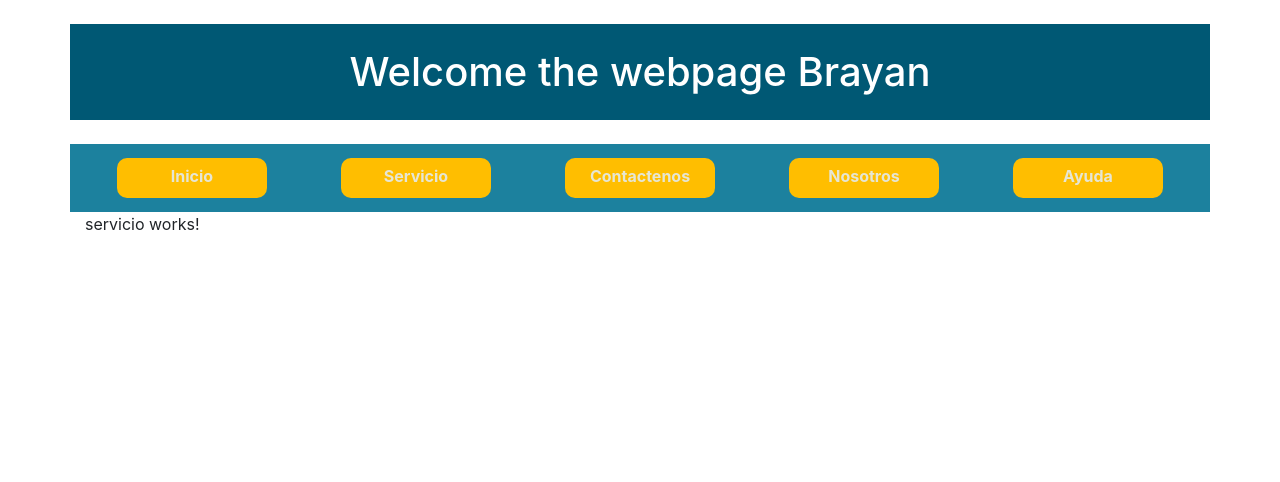
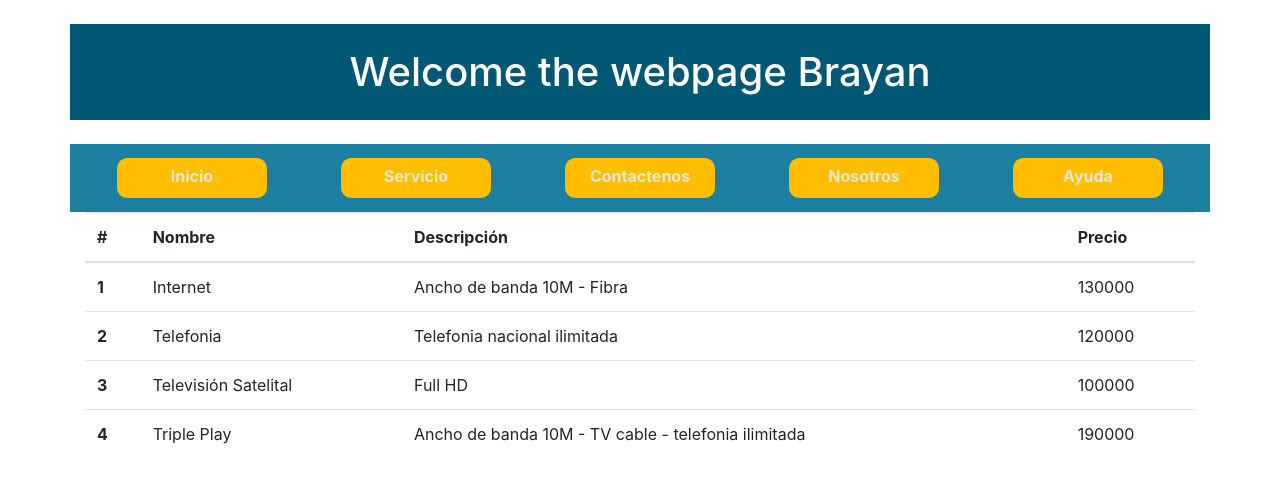
Before and after one commit to brayanestive18/ProjectAngular, an Angular app: page /servicio in a window 1280 px wide. Shown: the top 482 px of the page. Built offline with nearby package versions, Linux system fonts and the light colour scheme.

Commit message:
Creacion servicio y Contatecnos

```diff
--- a/src/app/app.module.ts
+++ b/src/app/app.module.ts
@@ -2,6 +2,9 @@ import { RouterModule, Routes } from '@angular/router';
 
 import { BrowserModule } from '@angular/platform-browser';
 import { NgModule } from '@angular/core';
+
+// Servicio agregado
+import { ModserverService } from './modserver.service';
 
 import { AppComponent } from './app.component';
 import { CabeceraComponent } from './cabecera/cabecera.component';
@@ -9,10 +12,12 @@ import { FooterComponent } from './footer/footer.component';
 import { ServicioComponent } from './servicio/servicio.component';
 import { InicioComponent } from './inicio/inicio.component';
 import { PeliculasComponent } from './peliculas/peliculas.component';
+import { ContactenosComponent } from './contactenos/contactenos.component';
 
 const routes: Routes = [
   { path: 'servicio', component: ServicioComponent },
   { path: 'inicio', component: InicioComponent },
+  { path: 'contactenos', component: ContactenosComponent},
   { path: '', component: InicioComponent, pathMatch: 'full' },
   { path: '**', redirectTo: '/', pathMatch: 'full' }
 ]
@@ -21,13 +26,15 @@ const routes: Routes = [
   declarations: [
     AppComponent,
     CabeceraComponent,
-    FooterComponent, ServicioComponent, InicioComponent, PeliculasComponent
+    FooterComponent, ServicioComponent, InicioComponent, PeliculasComponent, ContactenosComponent
   ],
   imports: [
     BrowserModule,
     RouterModule.forRoot(routes)
   ],
-  providers: [],
+  providers: [
+    ModserverService
+  ],
   bootstrap: [AppComponent]
 })
 export class AppModule { }
--- a/src/app/cabecera/cabecera.component.html
+++ b/src/app/cabecera/cabecera.component.html
@@ -5,7 +5,7 @@
         <button class="nav-button" id="buttonMenu" (click)="accionMenu()"> <b> Menú </b> </button>
         <b> <a [routerLink]="['/']" class="nav_enlace ocultar"> <p class="central"> Inicio </p>  </a> </b>
         <b> <a [routerLink]="['/servicio']" class="nav_enlace ocultar"> <p class="central"> Servicio </p> </a> </b>
-        <b> <a href="#" class="nav_enlace ocultar"> <p class="central"> Contactenos </p> </a> </b>
+        <b> <a [routerLink]="['/contactenos']" class="nav_enlace ocultar"> <p class="central"> Contactenos </p> </a> </b>
         <b> <a href="#" class="nav_enlace ocultar"> <p class="central"> Nosotros </p> </a> </b>
         <b> <a href="#" class="nav_enlace ocultar"> <p class="central"> Ayuda </p> </a> </b>
     </nav>
--- /dev/null
+++ b/src/app/contactenos/contactenos.component.html
@@ -0,0 +1,15 @@
+<div class="container">
+  <h4>
+    Contactenos
+  </h4>
+
+  <ul class="list-group">
+    <li class="list-group-item" *ngFor="let item of conta">
+      <h6>Nombre: {{item.nombre}} </h6>
+      <h6>Apellido: {{item.apellido}} </h6>
+      <h6>Cargo: {{item.cargo}} </h6>
+      <h6>Telefono: {{item.telefono}} </h6>
+    </li>
+  </ul>
+
+</div>
--- /dev/null
+++ b/src/app/contactenos/contactenos.component.ts
@@ -0,0 +1,20 @@
+import { Component, OnInit } from '@angular/core';
+import { ModserverService } from './../modserver.service';
+
+@Component({
+  selector: 'app-contactenos',
+  templateUrl: './contactenos.component.html',
+  styleUrls: ['./contactenos.component.css']
+})
+export class ContactenosComponent implements OnInit {
+
+  conta:any[];
+
+  constructor(private _servicio:ModserverService) {
+    this.conta = _servicio.setContactos();
+  }
+
+  ngOnInit() {
+  }
+
+}
--- /dev/null
+++ b/src/app/modserver.service.ts
@@ -0,0 +1,25 @@
+import { Injectable } from '@angular/core';
+
+@Injectable({
+  providedIn: 'root'
+})
+export class ModserverService {
+
+  private contac:any[];
+
+  constructor() {
+
+    this.contac = [
+      {nombre:'Maria', apellido:'Lopez', cargo:'Recepsionista', telefono:2355353},
+      {nombre:'Luisa', apellido:'Yepes', cargo:'Recursos Humanos', telefono:5672345},
+      {nombre:'Camila', apellido:'Gomez', cargo:'Administradora', telefono:9857382},
+    ];
+
+    console.log('Mod Server')
+  }
+
+  setContactos(){
+    return this.contac;
+  }
+
+}
--- a/src/app/servicio/servicio.component.html
+++ b/src/app/servicio/servicio.component.html
@@ -1,5 +1,24 @@
 <div class="container">
-  <p>
-    servicio works!
-  </p>
+
+  <table class="table">
+    <thead>
+      <tr>
+        <th scope="col">#</th>
+        <th scope="col">Nombre</th>
+        <th scope="col">Descripción</th>
+        <th scope="col">Precio</th>
+      </tr>
+    </thead>
+
+    <tbody>
+      <tr *ngFor = "let servicio of servicios; index as i">
+        <th scope="row"> {{i + 1}} </th>
+        <td> {{servicio.nombre}} </td>
+        <td> {{servicio.descripcion}} </td>
+        <td> {{servicio.precio}} </td>
+      </tr>
+    </tbody>
+
+  </table>
+
 </div>
--- a/src/app/servicio/servicio.component.ts
+++ b/src/app/servicio/servicio.component.ts
@@ -7,7 +7,17 @@ import { Component, OnInit } from '@angular/core';
 })
 export class ServicioComponent implements OnInit {
 
-  constructor() { }
+  servicios: Array<any>;
+
+  constructor() {
+    this.servicios = [
+      {nombre: 'Internet', descripcion:'Ancho de banda 10M - Fibra', precio: 130000},
+      {nombre: 'Telefonia', descripcion:'Telefonia nacional ilimitada', precio: 120000},
+      {nombre: 'Televisión Satelital', descripcion:'Full HD', precio: 100000},
+      {nombre: 'Triple Play', descripcion:'Ancho de banda 10M - TV cable - telefonia ilimitada',
+      precio: 190000}
+    ]
+   }
 
   ngOnInit() {
   }
```
Also changed, not shown: src/app/contactenos/contactenos.component.css (added), 2 other files (tests, documents, lock files or other folders).
